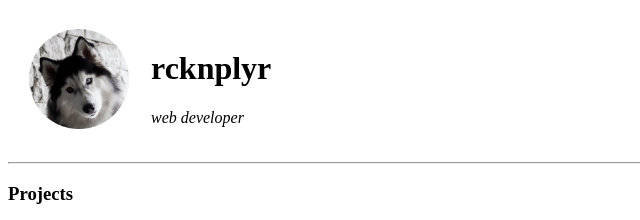
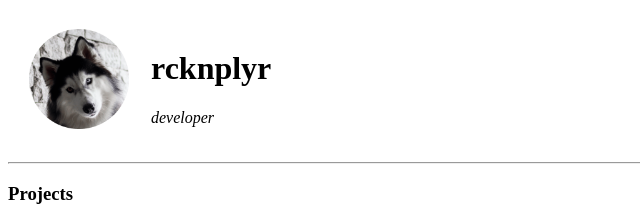
Before and after one commit to rcknplyr/cv, a plain HTML site: page index.html in a window 1280 px wide. Shown: the top 220 px of the page, 0-640 px from the left. Drawn offline with Linux system fonts and the light colour scheme.

Commit message:
Update index.html

```diff
--- a/index.html
+++ b/index.html
@@ -15,7 +15,7 @@
                     </td>
                     <td valign=TOP>
                         <h1>rcknplyr</h1>
-                        <em>web developer</em>
+                        <em>developer</em>
                     </td>
                 </tr>
             </tbody>
```
